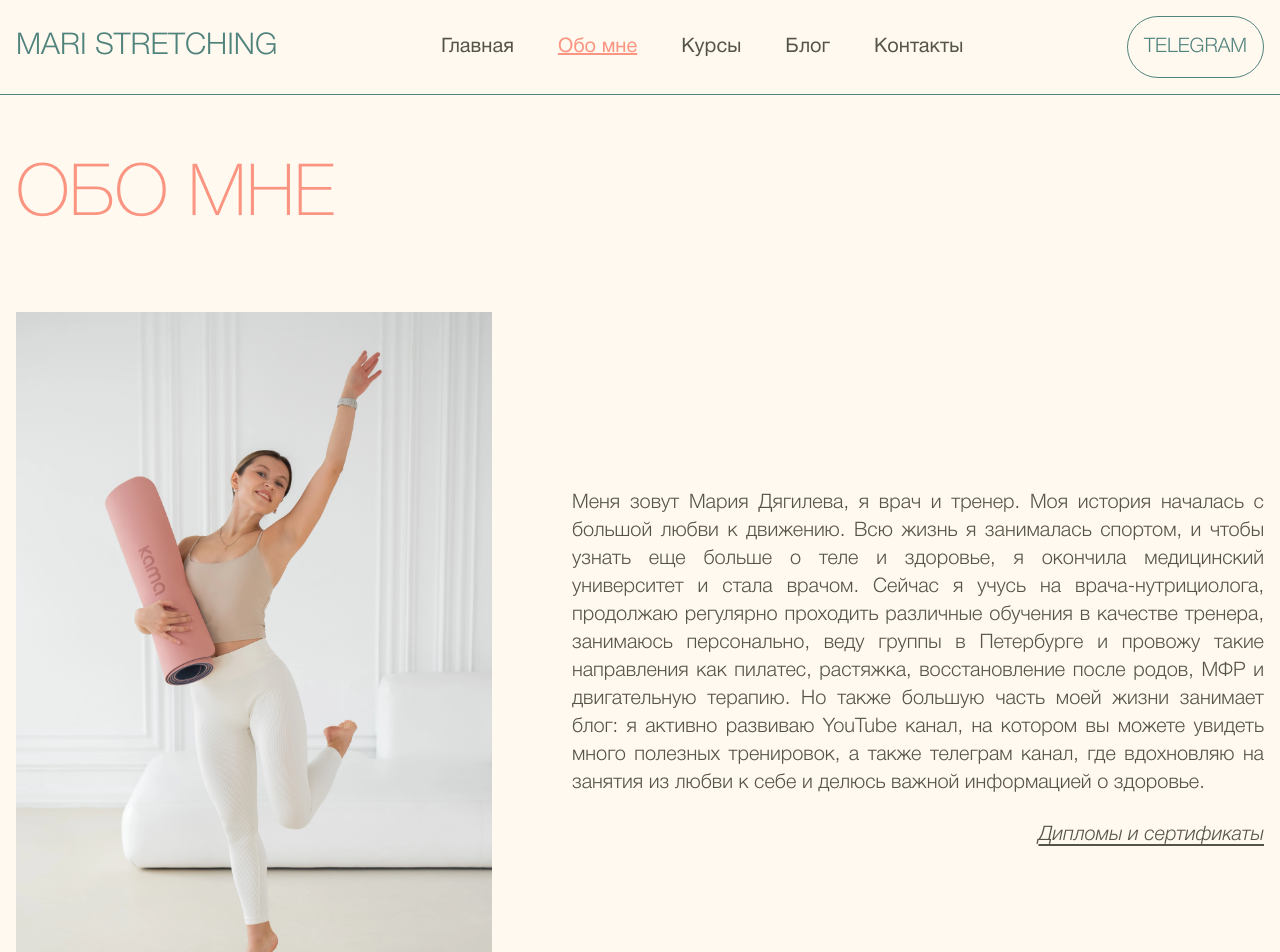
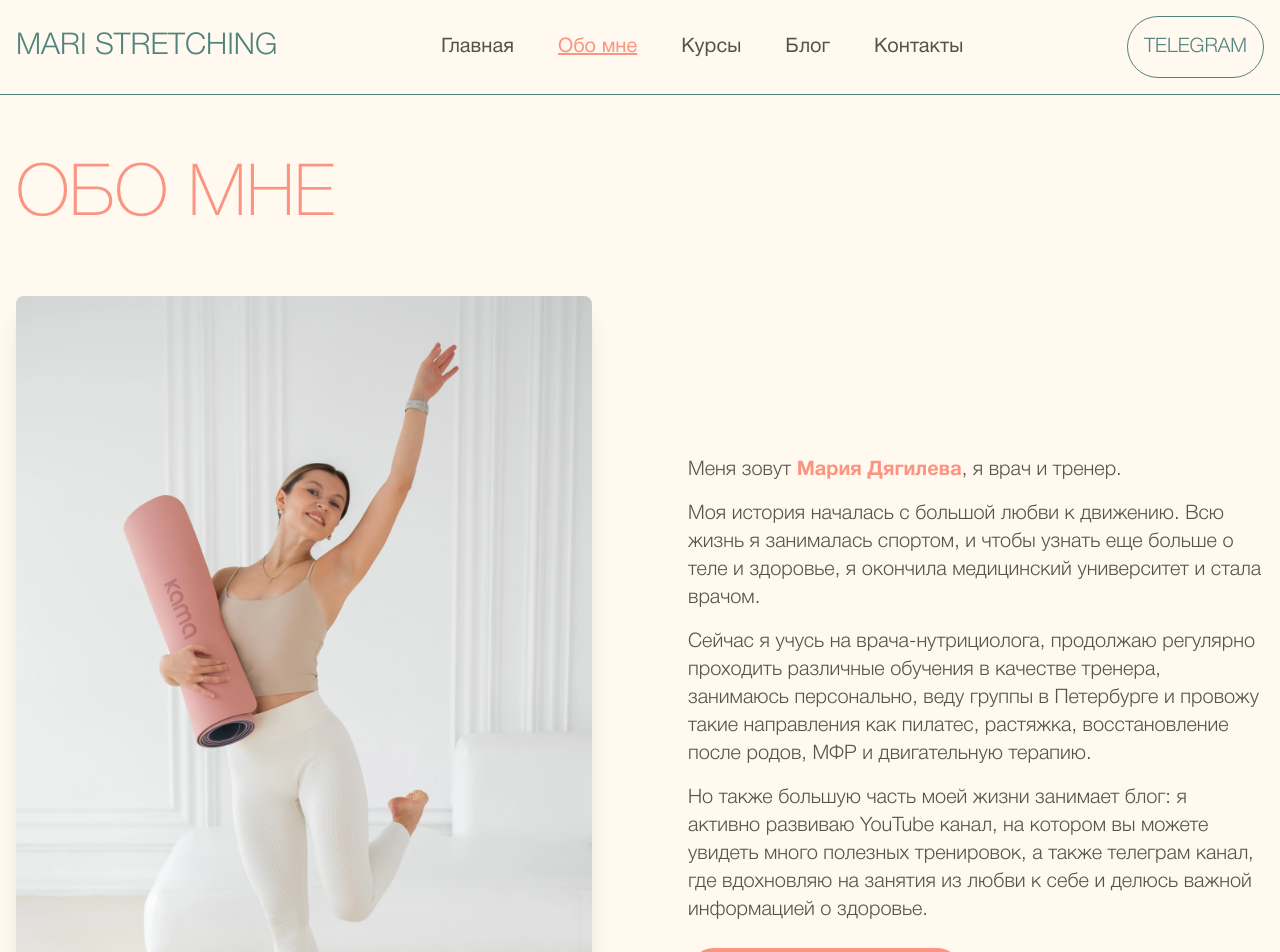
Before and after one commit to artemyizmaylov/maristretching, a Next.js app: page /about-me in a window 1280 px wide. Shown: the top 952 px of the page. Built offline with nearby package versions, Linux system fonts and the light colour scheme.

Commit message:
улучшено отображение блоков

```diff
--- a/app/about-me/layout.jsx
+++ b/app/about-me/layout.jsx
@@ -1,6 +1,6 @@
 export default function AboutMeLayout({ children }) {
     return (
-        <main className="py-20 px-4 relative">
+        <main className="py-20 px-4 relative container">
             {children}
         </main>
     );
--- a/app/about-me/page.jsx
+++ b/app/about-me/page.jsx
@@ -3,20 +3,52 @@ import Link from 'next/link';
 
 export default function AboutMe() {
     return (
-        <>
-            <h2 className="text-pink font-extralight text-4xl sm:text-7xl uppercase pt-10 sm:pt-20">Обо мне</h2>
-            <div className='pt-10 sm:pt-20 flex flex-col md:flex-row justify-between items-center gap-20'>
-                <Image src={'/images/about-me1.webp'} alt="#" width={476} height={639} className="object-contain" />
-                <div className="flex flex-col gap-6">
-                    <p className="text-justify">
-                        Меня зовут Мария Дягилева, я врач и тренер.
-                        Моя история началась с большой любви к движению. Всю жизнь я занималась спортом, и чтобы узнать еще больше о теле и здоровье, я окончила медицинский университет и стала врачом.
-                        Сейчас я учусь на врача-нутрициолога, продолжаю регулярно проходить различные обучения в качестве тренера, занимаюсь персонально, веду группы в Петербурге и провожу такие направления как пилатес, растяжка, восстановление после родов, МФР и двигательную терапию.
-                        Но также большую часть моей жизни занимает блог: я активно развиваю YouTube канал, на котором вы можете увидеть много полезных тренировок, а также телеграм канал, где вдохновляю на занятия из любви к себе и делюсь важной информацией о здоровье.
-                    </p>
-                    <Link href="#" className="underline underline-offset-4 italic hover:text-pink text-right">Дипломы и сертификаты</Link>
+        <div className="max-w-7xl mx-auto py-10 sm:py-20">
+            {/* Заголовок с анимацией при наведении */}
+            <h2 className="text-pink font-extralight text-4xl sm:text-6xl lg:text-7xl uppercase pb-10 sm:pb-16">
+                Обо мне
+            </h2>
+
+            {/* Контент с адаптивным расположением */}
+            <div className="flex flex-col md:flex-row gap-12 lg:gap-16 xl:gap-24 lg:items-center">
+                {/* Изображение с плавным увеличением */}
+                <div className="w-full md:w-1/2 relative group">
+                    <Image
+                        src={'/images/about-me1.webp'}
+                        alt="Мария Дягилева - врач и тренер"
+                        width={600}
+                        height={800}
+                        className="rounded-lg shadow-xl object-cover w-full h-auto transition-all duration-500 group-hover:shadow-2xl"
+                        priority
+                    />
+                </div>
+
+                {/* Текстовый блок */}
+                <div className="w-full md:w-1/2 space-y-6">
+                    <div className="space-y-4 text-base sm:text-lg lg:text-xl leading-relaxed text-gray-800">
+                        <p>
+                            Меня зовут <span className="font-semibold text-pink">Мария Дягилева</span>, я врач и тренер.
+                        </p>
+                        <p>
+                            Моя история началась с большой любви к движению. Всю жизнь я занималась спортом, и чтобы узнать еще больше о теле и здоровье, я окончила медицинский университет и стала врачом.
+                        </p>
+                        <p>
+                            Сейчас я учусь на врача-нутрициолога, продолжаю регулярно проходить различные обучения в качестве тренера, занимаюсь персонально, веду группы в Петербурге и провожу такие направления как пилатес, растяжка, восстановление после родов, МФР и двигательную терапию.
+                        </p>
+                        <p>
+                            Но также большую часть моей жизни занимает блог: я активно развиваю YouTube канал, на котором вы можете увидеть много полезных тренировок, а также телеграм канал, где вдохновляю на занятия из любви к себе и делюсь важной информацией о здоровье.
+                        </p>
+                    </div>
+
+                    {/* Кнопка с плавным эффектом */}
+                    <Link
+                        href="#"
+                        className="inline-block self-end mt-6 px-6 py-3 bg-pink text-white rounded-full hover:bg-pink-dark transition-colors duration-300 shadow-md hover:shadow-lg text-center lg:text-right"
+                    >
+                        Дипломы и сертификаты
+                    </Link>
                 </div>
             </div>
-        </>
+        </div>
     );
 }
--- a/app/blog/layout.jsx
+++ b/app/blog/layout.jsx
@@ -1,6 +1,6 @@
 export default function BlogLayout({ children }) {
     return (
-        <main className="py-20 px-4 relative">
+        <main className="py-20 px-4 relative container">
             {children}
         </main>
     );
```
